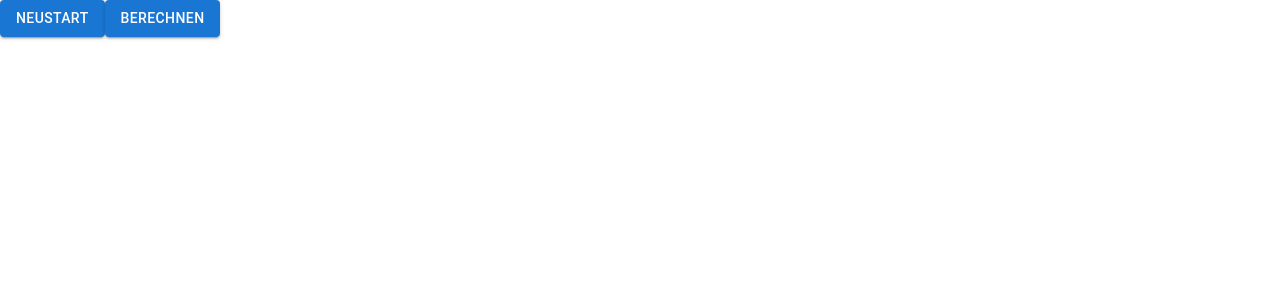
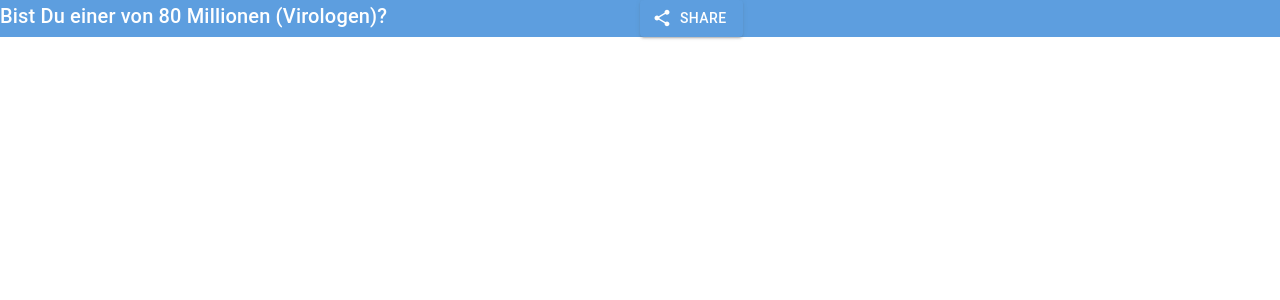
Before and after one commit to jzakotnik/coronawette, a Next.js app: page /navigation in a window 1280 px wide. Shown: the top 300 px of the page. Built offline with nearby package versions, Linux system fonts and the light colour scheme.

Commit message:
layout changes

```diff
--- a/package.json
+++ b/package.json
@@ -10,6 +10,7 @@
   "dependencies": {
     "@emotion/react": "^11.7.1",
     "@emotion/styled": "^11.6.0",
+    "@mui/icons-material": "^5.2.5",
     "@mui/material": "^5.2.7",
     "@mui/styled-engine-sc": "^5.1.0",
     "d3-axis-for-react": "^1.1.0",
--- a/pages/axisx.js
+++ b/pages/axisx.js
@@ -4,7 +4,7 @@ export default function AxisX({ dates }) {
 
   const datearray = [];
   dates.forEach((d, i) => {
-    console.log(d);
+    //console.log(d);
     const splitDate = d.substring(5).split("-");
     const formattedDate = splitDate[1] + "." + splitDate[0] + ".";
 
--- a/pages/navigation.js
+++ b/pages/navigation.js
@@ -1,24 +1,50 @@
 import Button from "@mui/material/Button";
+import ShareIcon from "@mui/icons-material/Share";
+import { Typography, Grid, Box } from "@mui/material";
 
-export default function Navigation({ calculate, clear, load }) {
+export default function Navigation({ calculate, clear, load, height, width }) {
+  console.log("Size of window: ", height, width);
   return (
-    <div>
+    <Box
+      sx={{
+        width: "100%",
+
+        backgroundColor: "primary.dark",
+        "&:hover": {
+          backgroundColor: "primary.main",
+          opacity: [0.9, 0.8, 0.7],
+        },
+      }}
+    >
+      <Grid
+        container
+        direction="row"
+        justifyContent="space-between"
+        spacing={0}
+        sx={{ paddingLeft: 0, paddingRight: 0 }}
+      >
+        <Grid item xs={6} sx={{ paddingLeft: 0, paddingRight: 0 }}>
+          <Typography variant="h6" component="h6" color="common.white">
+            Bist Du einer von 80 Millionen (Virologen)?
+          </Typography>
+        </Grid>
+
+        <Grid
+          xs={6}
+          sx={{ paddingLeft: 0, paddingRight: 0 }}
+          justifyContent="right"
+        >
           <Button
             variant="contained"
-        onClick={() => {
-          clear();
-        }}
-      >
-        Neustart
-      </Button>
-      <Button
-        variant="contained"
+            startIcon={<ShareIcon />}
             onClick={() => {
               calculate();
             }}
           >
-        Berechnen
+            Share
           </Button>
-    </div>
+        </Grid>
+      </Grid>
+    </Box>
   );
 }
```
Also changed, not shown: pages/coronacanvas.js (+4 -3 lines), pages/index.js (+11 -21 lines), 1 other file (tests, documents, lock files or other folders). Lines whose indentation alone changed are shown as unchanged.
